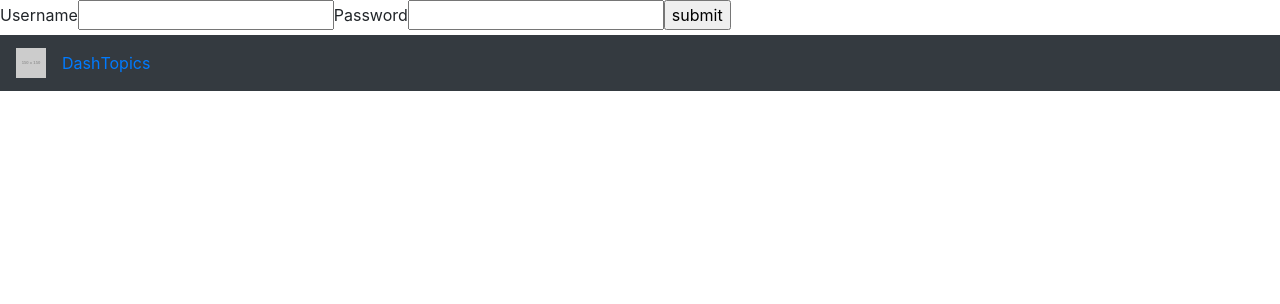
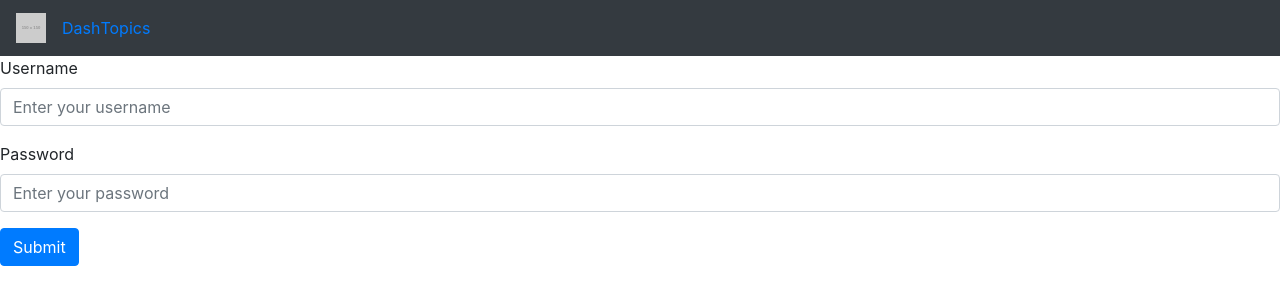
Before and after one commit to LabDevs/SmallTalk, a React (Create React App) app in the folder client/: page /login in a window 1280 px wide. Shown: the top 304 px of the page. Built offline with nearby package versions, Linux system fonts and the light colour scheme.

Commit message:
able to login , just working on redirecting to correct route now

```diff
--- a/client/package.json
+++ b/client/package.json
@@ -30,5 +30,6 @@
       "last 1 firefox version",
       "last 1 safari version"
     ]
-  }
+  },
+  "proxy": "http://localhost:8000"
 }
--- a/client/src/App.js
+++ b/client/src/App.js
@@ -12,8 +12,7 @@ import LoginForm from './Login'
 function App() {
   return (
     <Router>
-    <Route path="/login" children={<LoginForm />}
-          />
+
       <Navbar bg="dark" variant="dark">
         <Navbar.Brand href="#home">
           <img
@@ -26,12 +25,14 @@ function App() {
         </Navbar.Brand>
 
         <Nav className="mr.auto">
-          <Link to="/home">Dash</Link>
+          <Link to="/dash">Dash</Link>
           <Link to="/categories">Topics</Link>
         </Nav>
       </Navbar>
 
       <Switch>
+        <Route path="/login" children={<LoginForm />}
+          />
 
       </Switch>
     </Router>
--- a/client/src/Login.jsx
+++ b/client/src/Login.jsx
@@ -1,47 +1,55 @@
-import React, { useState } from 'react';
+import React, { useState } from "react";
+import { Form, Button } from "react-bootstrap";
+import { Redirect } from "react-router-dom";
 
-function LoginForm(){
-  const [username, setUsername] = useState('')
-  const [password, setPassword] = useState('')
+function LoginForm() {
+  const [username, setUsername] = useState("");
+  const [password, setPassword] = useState("");
+  const userInfo = {
+    username: username,
+    password: password,
+  };
 
-  async function handleSubmit(e){
-    e.preventDefault()
-    console.log(username,password)
+  const handleSumbit = (e) => {
+    e.preventDefault();
+    console.log(username, password);
+    console.log(userInfo)
+    fetch("/api/login", {
+      method: "POST",
+      headers: {
+        'Content-Type':'application/json'
+      },
+      body: JSON.stringify(userInfo)
+    })
+      .catch((err) => {
+        console.log(err);
+      });
+  };
 
-    const response = await requestMethod('POST','/login',{
-      "username":"username",
-      "password":"password"
-    })
-    console.log(response)
-  }
   return (
-    <div>
-      <form className="login" onSubmit={handleSubmit}>
-        <label htmlFor="username">Username</label>
-        <input type="text" value={username} onChange={(e) => setUsername(e.target.value)}/>
+    <Form onSubmit={handleSumbit}>
+      <Form.Group controlId="formBasicEmail">
+        <Form.Label>Username</Form.Label>
+        <Form.Control
+          onChange={(e) => setUsername(e.target.value)}
+          type="text"
+          placeholder="Enter your username"
 
-        <label htmlFor="password">Password</label>
-        <input type="text" value={password} onChange={(e) => setPassword(e.target.value)} />
-
-        <input type="submit" value="submit" onClick={handleSubmit} />
-      </form>
-    </div>
-    )
+        />
+      </Form.Group>
+      <Form.Group controlId="formBasicPassword">
+        <Form.Label>Password</Form.Label>
+        <Form.Control
+          onChange={(e) => setPassword(e.target.value)}
+          type="password"
+          placeholder="Enter your password"
+        />
+      </Form.Group>
+      <Button onClick={handleSumbit} variant="primary" type="submit">
+        Submit
+      </Button>
+    </Form>
+  );
 }
 
-const requestMethod = (method, url, data) => fetch(url, {
-  method,
-  body: JSON.stringify(data),
-  headers: data ? { 'content-type': 'application/json' } : {},
-}).then((response) => {
-  if (response.status >= 400) {
-    return response.json().catch((errResData) => {
-      const error = new Error('Something went wrong!');
-      error.data = errResData;
-      throw error;
-    });
-  }
-  return response;
-});
-
-export default LoginForm
+export default LoginForm;
```
